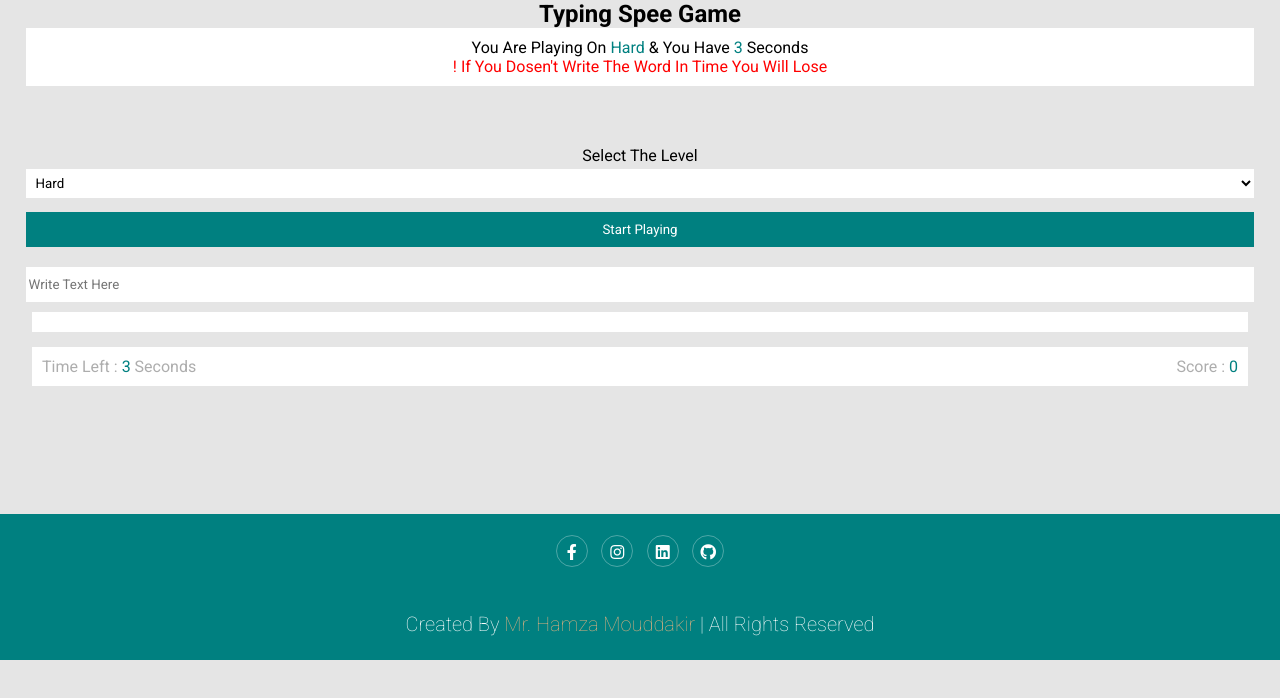
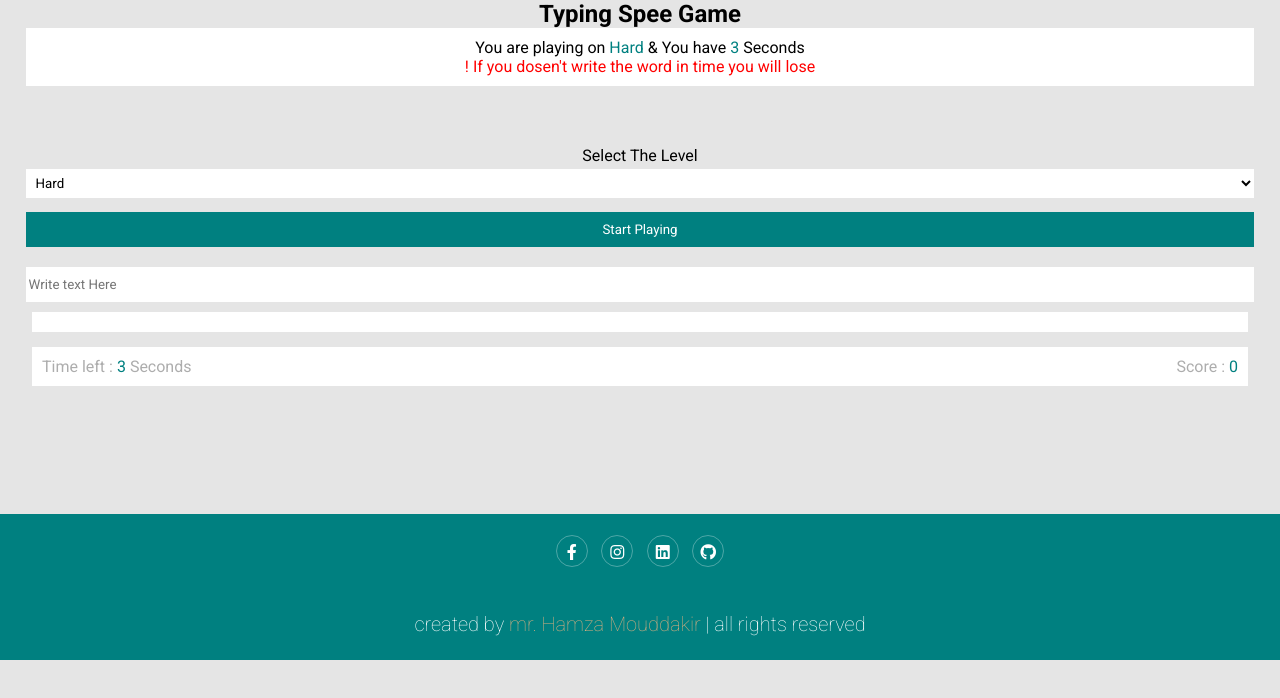
Before and after one commit to microappstech/Typing_project, a plain HTML site: page index.html in a window 1280 px wide. Drawn offline with Linux system fonts and the light colour scheme.

Commit message:
slove problem capitalize

```diff
--- a/main.js
+++ b/main.js
@@ -72,6 +72,7 @@ function play() {
         if (time.innerHTML == 0) {
             clearInterval(startI);
             time.style.color = 'red'
+            console.log(randomWord.innerHTML, input.value)
             if (randomWord.innerHTML == input.value) {
                 input.value = "";
                 score.innerHTML++;
--- a/style.css
+++ b/style.css
@@ -13,7 +13,6 @@
     box-sizing: border-box;
     outline: none; border:none;
     text-decoration: none;
-    text-transform: capitalize;
     transition: .2s linear;
 }
 
```
